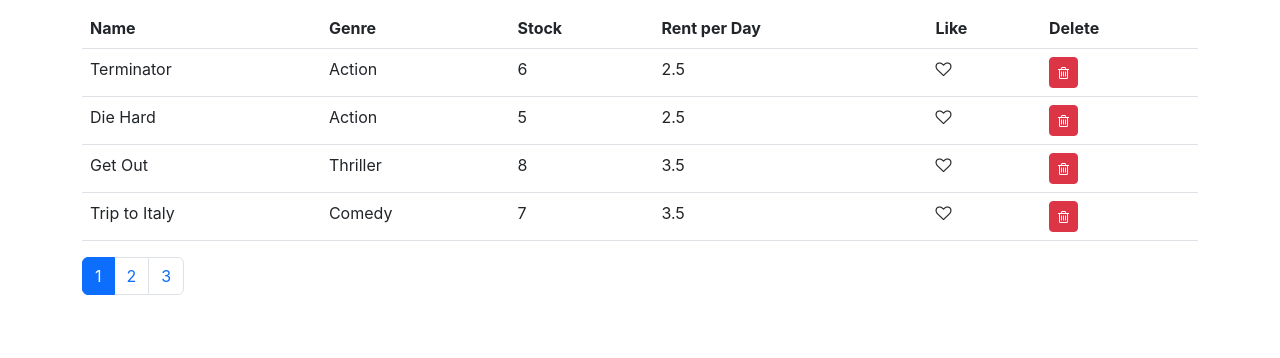
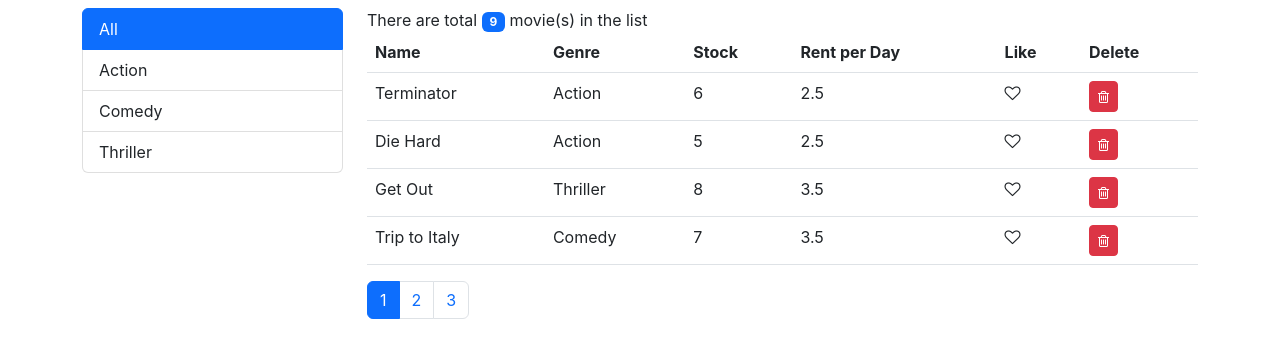
Before and after one commit to harikrishnan-annappilly/movies-frontend-react, a React (Create React App) app: page /movies in a window 1280 px wide. Shown: the top 358 px of the page. Built offline with nearby package versions, Linux system fonts and the light colour scheme.

Commit message:
Filtering movies based no genre has been implemented

```diff
--- a/src/components/Movies.jsx
+++ b/src/components/Movies.jsx
@@ -1,11 +1,16 @@
 import React, { useState } from "react";
 import Like from "./common/Like";
 import { getMovies } from "../services/fakeMovieService";
+import { getGenres } from "../services/fakeGenreService";
 import Paginate from "./common/Paginate";
 import _ from "lodash";
+import ListGroup from "./common/ListGroup";
 
 function Movies(props) {
+    const defaultGenre = { _id: "", name: "All" };
     const [movies, setMovies] = useState(getMovies());
+    const [genres] = useState([defaultGenre, ...getGenres()]);
+    const [selectedGenre, setSelectedGenre] = useState(defaultGenre);
     const [pageSize] = useState(4);
     const [currentPage, setCurrentPage] = useState(1);
 
@@ -26,7 +31,19 @@ function Movies(props) {
         setCurrentPage(page);
     }
 
-    function getMoviesToRender() {
+    function handleGenreChange(genre) {
+        setSelectedGenre(genre);
+    }
+
+    function getMoviesFromSelectedGenre(movies, genre) {
+        if (genre._id === defaultGenre._id) return movies;
+        const moviesWithSelectedGenre = movies.filter(
+            (movie) => movie.genre._id === genre._id
+        );
+        return moviesWithSelectedGenre;
+    }
+
+    function getMoviesToRender(movies) {
         const startIndex = (currentPage - 1) * pageSize;
         const endIndex = currentPage * pageSize;
         const moviesToRender = _.slice(movies, startIndex, endIndex);
@@ -35,10 +52,27 @@ function Movies(props) {
         return moviesToRender;
     }
 
-    const moviesToRender = getMoviesToRender();
+    const filteredMovies = getMoviesFromSelectedGenre(movies, selectedGenre);
+
+    const moviesToRender = getMoviesToRender(filteredMovies);
 
     return (
+        <div className="row">
+            <div className="col-3">
+                <ListGroup
+                    items={genres}
+                    selectedItem={selectedGenre}
+                    onChange={handleGenreChange}
+                />
+            </div>
+            <div className="col">
                 <div>
+                    There are total{" "}
+                    <span className="badge bg-primary">
+                        {filteredMovies.length}
+                    </span>{" "}
+                    movie(s) in the list
+                </div>
                 <table className="table table-hover">
                     <thead className=" user-select-none">
                         <tr>
@@ -79,12 +113,13 @@ function Movies(props) {
                     </tbody>
                 </table>
                 <Paginate
-                totalItems={movies.length}
+                    totalItems={filteredMovies.length}
                     pageSize={pageSize}
                     currentPage={currentPage}
                     onPageChange={handlePageChange}
                 />
             </div>
+        </div>
     );
 }
 
--- /dev/null
+++ b/src/components/common/ListGroup.jsx
@@ -0,0 +1,26 @@
+import React from "react";
+
+function ListGroup(props) {
+    const { items, selectedItem, onChange } = props;
+    return (
+        <div>
+            <ul className="list-group">
+                {items.map((item) => (
+                    <li
+                        key={item._id}
+                        className={
+                            item._id === selectedItem._id
+                                ? "clickable list-group-item active"
+                                : "clickable list-group-item"
+                        }
+                        onClick={() => onChange(item)}
+                    >
+                        {item.name}
+                    </li>
+                ))}
+            </ul>
+        </div>
+    );
+}
+
+export default ListGroup;
```
Also changed, not shown: 1 other file (tests, documents, lock files or other folders). Lines whose indentation alone changed are shown as unchanged.
